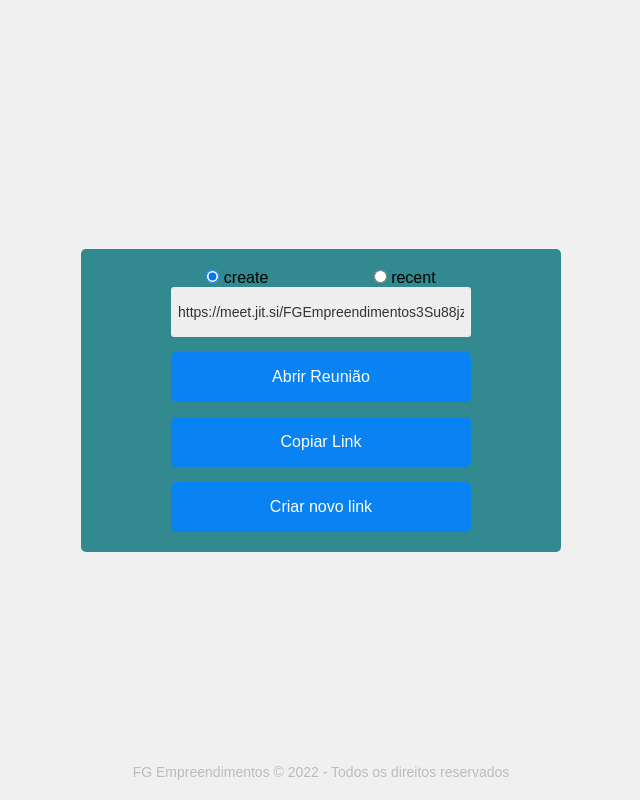
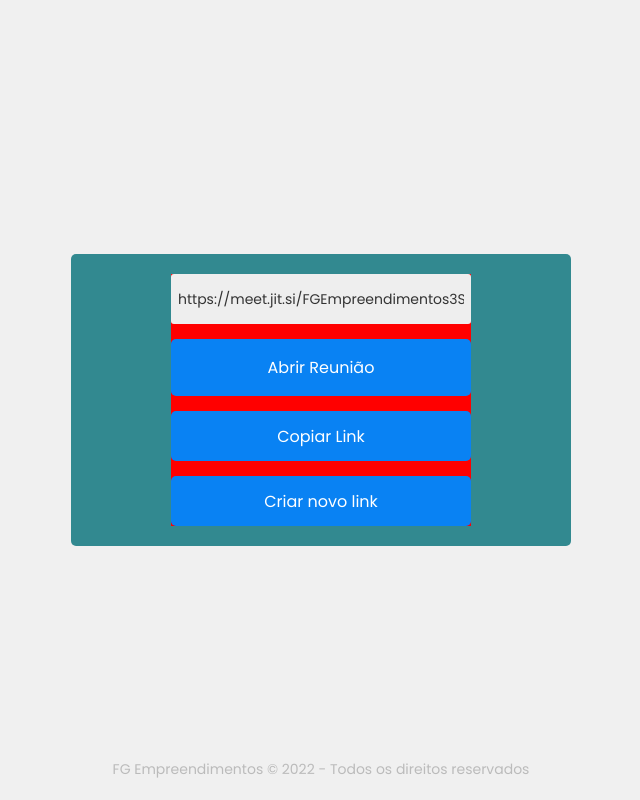
Before and after one commit to MatheusPalmieri/Meeting, a plain HTML site: page index.html in a window 1280 px wide. Both pictures are taken after typing "Sample" into the empty fields and a click on the input "Gerar Link". Shown: the whole page, without its empty margins (319-959 px from the left). Drawn offline with Linux system fonts and the light colour scheme.

Commit message:
Refatoração

```diff
--- a/css/style.css
+++ b/css/style.css
@@ -1,5 +1,8 @@
+/* Font */
+@import url("https://fonts.googleapis.com/css2?family=Poppins:wght@100;200;300;400;500;600;700;800;900&display=swap");
+
 * {
-  font-family: "Arial", sans-serif;
+  font-family: "Poppins", "Arial", sans-serif;
   box-sizing: border-box;
   padding: 0;
   margin: 0;
@@ -17,28 +20,24 @@ body {
   flex-direction: column;
 }
 
-.content {
-  display: flex;
-  align-items: center;
-  justify-content: center;
-  flex-direction: column;
-}
-
 .card {
+  width: 500px;
+  height: 150px;
   background-color: #328990;
   overflow: hidden;
   border-radius: 5px;
   padding: 20px;
-  width: 480px;
-  height: auto;
   transition: height 0.5s;
+  /* Centralização */
+  display: flex;
+  justify-content: center;
+  align-items: center;
+  flex-direction: column;
 }
 
-.title {
-  text-align: center;
-  color: #fff;
-  margin-bottom: 40px;
-  font-size: 1.42em;
+.content {
+  background-color: #26949c;
+  background-color: red;
 }
 
 /* Form Background */
@@ -172,11 +171,15 @@ body {
   transition: all 0.2s;
 }
 
+/* Footer */
+
 .footer {
   font-size: 14px;
+  color: #bbb;
   position: absolute;
   bottom: 20px;
-  color: #bbb;
+  transform: translateX(-50%);
+  left: 50%;
 }
 
 /* Features */
@@ -184,9 +187,3 @@ body {
 .recent {
   display: none;
 }
-
-.tab-navigation {
-  display: flex;
-  width: 100%;
-  justify-content: space-evenly;
-}
--- a/index.html
+++ b/index.html
@@ -15,10 +15,8 @@
   <body>
     <main class="container">
       <section class="card" id="card">
-        <div class="content">
         <!-- Tab Navigation -->
-
-          <nav class="tab-navigation">
+        <nav class="tab" id="tab">
           <div>
             <input type="radio" name="tab" id="tabCreate" checked />
             <label for="tabCreate">create</label>
@@ -30,8 +28,8 @@
           </div>
         </nav>
 
-          <!-- Card -->
-
+        <div class="content">
+          <!-- Create -->
           <article class="generator" id="generator">
             <!-- Generator Link -->
             <form id="form" class="form" autocomplete="off">
@@ -56,7 +54,6 @@
           </article>
 
           <!-- Recent -->
-
           <article class="recent" id="recent">
             <table>
               <thead>
@@ -71,7 +68,6 @@
           </article>
 
           <!-- Result Link -->
-
           <article class="generated-link" id="generatedLink">
             <input
               type="text"
@@ -98,18 +94,18 @@
           </article>
         </div>
       </section>
+    </main>
 
     <footer class="footer">
       <p id="footer">
         <!-- inject for js -->
       </p>
     </footer>
-    </main>
 
     <!-- Scripts -->
     <script src="javascript/tabNavigation.js"></script>
     <script src="javascript/functionButtons.js"></script>
-    <script src="javascript/generatorLink.js"></script>
+    <script src="javascript/generator.js"></script>
     <script src="javascript/recent.js"></script>
     <script src="javascript/footer.js"></script>
   </body>
--- a/javascript/footer.js
+++ b/javascript/footer.js
@@ -1,4 +1,4 @@
-var footer = document.getElementById('footer')
-var date = new Date().getFullYear()
+const footer = document.getElementById("footer");
+const date = new Date().getFullYear();
 
-footer.innerHTML = `FG Empreendimentos &copy; ${date} - Todos os direitos reservados`
+footer.innerHTML = `FG Empreendimentos &copy; ${date} - Todos os direitos reservados`;
--- a/javascript/functionButtons.js
+++ b/javascript/functionButtons.js
@@ -1,17 +1,17 @@
-var buttonCopy = document.getElementById('copyLinkMeeting')
-var linkMeeting = document.getElementById('linkResult')
-var newLinkMeeting = document.getElementById('newLinkMeeting')
+const buttonCopy = document.getElementById("copyLinkMeeting");
+const linkMeeting = document.getElementById("linkResult");
+const newLinkMeeting = document.getElementById("newLinkMeeting");
 
-buttonCopy.addEventListener('click',() => {
-    // Seleciona campo com link
-    linkMeeting.select()
+buttonCopy.addEventListener("click", () => {
+  // Seleciona campo com link
+  linkMeeting.select();
 
-    // Executa comando para copiar
-    document.execCommand("Copy")
+  // Executa comando para copiar
+  document.execCommand("Copy");
 
-    // Muda texto do botão
-    buttonCopy.textContent = 'Link Copiado'
-})
+  // Muda texto do botão
+  buttonCopy.textContent = "Link Copiado";
+});
 
 // Regarrega página para criação e novo link
-newLinkMeeting.addEventListener('click', () => location.reload())
+newLinkMeeting.addEventListener("click", () => location.reload());
--- a/javascript/generatorLink.js
+++ b/javascript/generator.js
@@ -28,21 +28,9 @@ const removeCharacters = [
 
 // Functions
 
-const padTo2Digits = (number) => {
-  return number.toString().padStart(2, "0");
-};
-
-const formatDate = (date) => {
-  return [
-    padTo2Digits(date.getDate()),
-    padTo2Digits(date.getMonth() + 1),
-    date.getFullYear(),
-  ].join("/");
-};
-
 const setHistoric = ({ name, link }) => {
   const meetingLocal = localStorage.getItem("meetingStorage");
-  const date = formatDate(new Date());
+  const date = new Date().toLocaleDateString("pt-BR");
 
   if (meetingLocal === null) {
     // Definindo o objeto
@@ -105,6 +93,7 @@ const createLink = (event) => {
   const generator = document.getElementById("generator");
   const card = document.getElementById("card");
   const generatedLink = document.getElementById("generatedLink");
+  const tab = document.getElementById("tab");
   const linkResult = document.getElementById("linkResult");
   const name = document.getElementById("nameMeeting").value;
   const nameVerified = verifyNameMeeting(name);
@@ -130,6 +119,7 @@ const createLink = (event) => {
   // Style
 
   // Card inicial
+  tab.style.display = "none";
   generator.style.display = "none";
   // Altura do card
   card.style.height = "auto";
--- a/javascript/recent.js
+++ b/javascript/recent.js
@@ -9,7 +9,7 @@ allMeetings.map((meeting) => {
   tr.innerHTML = `
         <td>${meeting.name}</td>
         <td>${meeting.date}</td>
-        <td>${meeting.link}</td>
+        <td><a href="${meeting.link}" target="_blank">Open</a></td>
     `;
 
   table.appendChild(tr);
```
Lines whose indentation alone changed are shown as unchanged.
